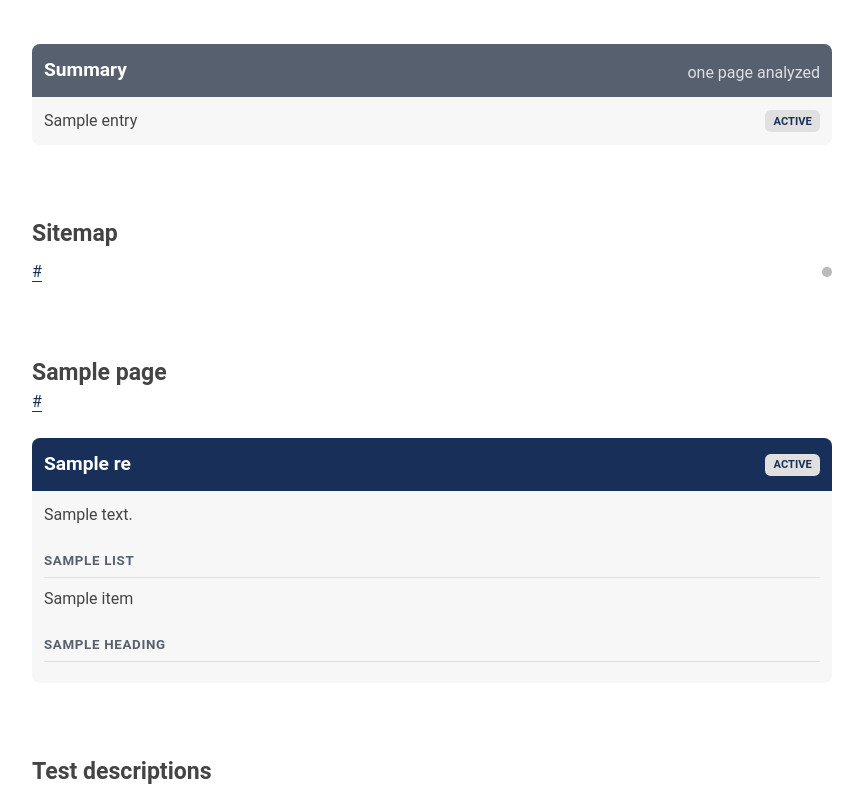
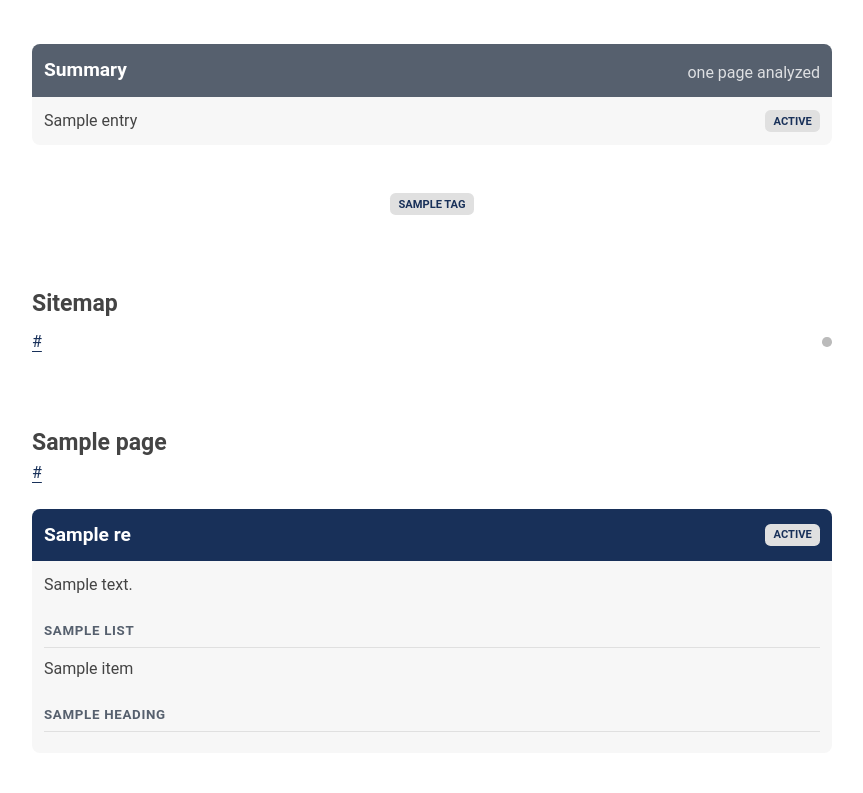
Before and after one commit to MattHag/cli-website-analyzer, a Python web app: template website_checker/report/templates/base_template.html in a window 1280 px wide. Shown: the part 495-1288 px from the top of the page, without its empty margins (208-1071 px from the left). Run offline with Jinja, Linux system fonts and the light colour scheme; the template is opened without the code that fills it: most values are stand-ins (such as "Sample title", 1, 10 or a date in 2020).

Commit message:
Add optional tags to frontpage template
Relates #115

```diff
--- a/website_checker/report/templates/frontpage_template.html
+++ b/website_checker/report/templates/frontpage_template.html
@@ -38,5 +38,13 @@
                 </article>
             </div>
         {% endif %}
+
+        {% if tags is defined and tags|length > 0 %}
+            <ul class="tags-wrapper">
+                {% for tag in tags %}
+                    <li><span class="badge" data-value="{{ tag }}"></span></li>
+                {% endfor %}
+            </ul>
+        {% endif %}
     </section>
 {% endblock %}
--- a/website_checker/report/templates/layout.css
+++ b/website_checker/report/templates/layout.css
@@ -276,6 +276,12 @@ figure img {
   text-transform: uppercase;
 }
 
+.tags-wrapper {
+  display: flex;
+  flex-wrap: wrap;
+  gap: var(--grid-gap);
+}
+
 .badge {
   display: block;
   height: fit-content;
```
